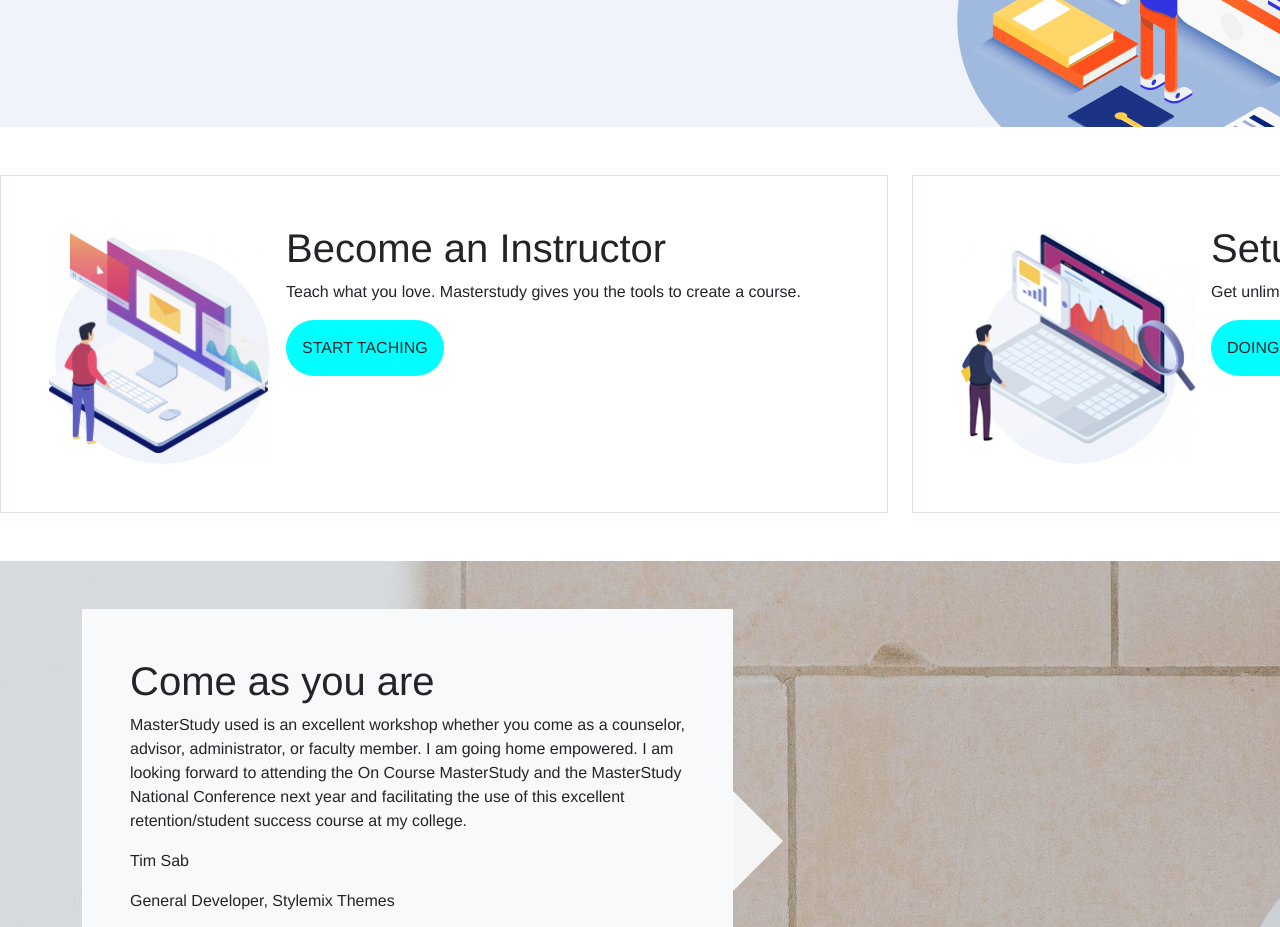
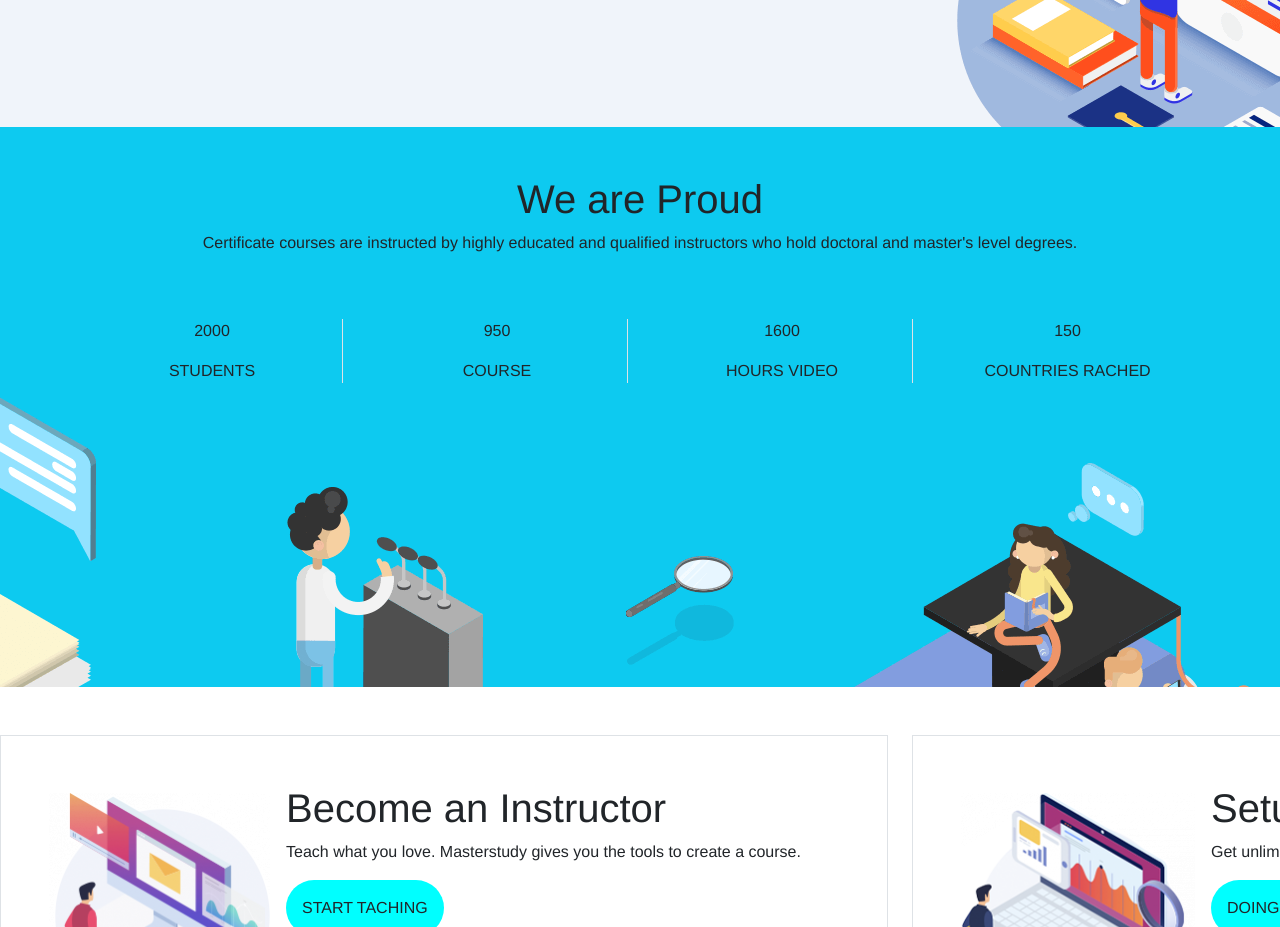
Before and after one commit to LauraMargherita25/proj-html-vuejs, a Vue app: page / in a window 1280 px wide. Shown: the part 2060-2987 px from the top of the page. Built offline with nearby package versions, Linux system fonts and the light colour scheme.

Commit message:
Mvp  we are proud section

```diff
--- a/src/components/MainFile.vue
+++ b/src/components/MainFile.vue
@@ -128,7 +128,57 @@
       </div>
     </div>
 
+    <!-- Section recent courses -->
 
+    <!-- Section we are proud -->
+    <div class="we_are_proud bg-info">
+      <div class="container">
+        <div class="row">
+
+          <div class="col-12">
+            <div class="text-center py-5">
+              <h1>We are Proud</h1>
+              <p>Certificate courses are instructed by highly educated and qualified instructors who hold doctoral and master's level degrees.</p>
+            </div>
+          </div>
+
+        </div>
+
+        <div class="row">
+          <div class="col-3">
+            <div class="text-center border-end">
+              <p>2000</p>
+              <p>STUDENTS</p>
+            </div>
+          </div>
+
+          <div class="col-3">
+            <div class="text-center border-end">
+              <p>950</p>
+              <p>COURSE</p>
+            </div>
+          </div>
+
+          <div class="col-3">
+            <div class="text-center border-end">
+              <p>1600</p>
+              <p>HOURS VIDEO</p>
+            </div>
+          </div>
+
+          <div class="col-3">
+            <div class="text-center">
+              <p>150</p>
+              <p>COUNTRIES RACHED</p>
+            </div>
+          </div>
+        </div>
+      </div>
+    </div>
+
+    <!-- Section newsletter -->
+
+    <!-- Section popular courses -->
 
     <!-- Section work with us -->
     <div class="work_with_us">
@@ -211,6 +261,13 @@
   background-image: url("../assets/images/Untitled-1-1-1-1-1.png");
 }
 
+.we_are_proud{
+  height: 70vh;
+  background-image: url("../assets/images/we_proud.png");
+  background-position: bottom;
+  background-repeat: no-repeat;
+}
+
 .come_as_u_are {
   height: 70vh;
   background-image: url("../assets/images/brooke-cagle-224821-unsplash-1-1920x700.jpg");
```
